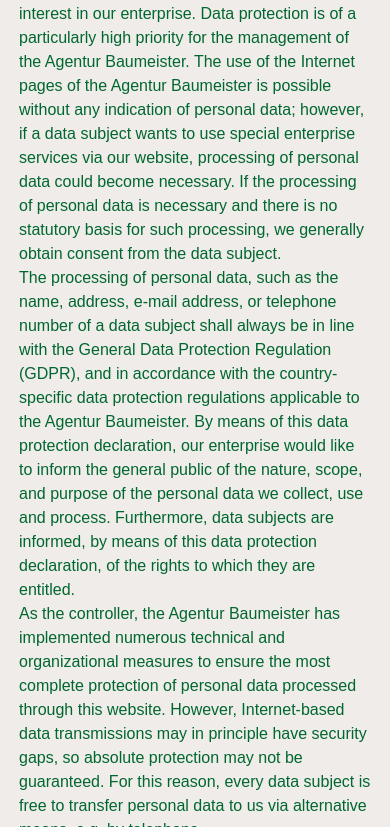
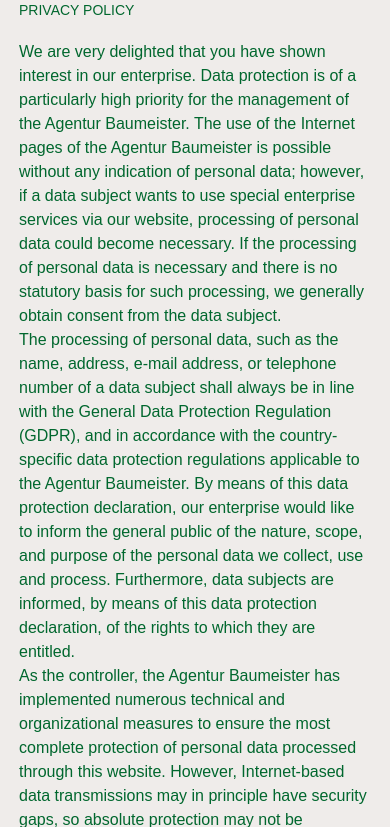
Before and after one commit to irumvag/The-gym-website-project, a website built with Vite: page dataprivacy.html in a window 390 px wide. Shown: the part 207-1034 px from the top of the page. Built offline with nearby package versions, Linux system fonts and the light colour scheme.

Commit message:
Fix: padding in mobile

```diff
--- a/src/style.css
+++ b/src/style.css
@@ -89,7 +89,7 @@
         @apply mt-[107px] ml-[9.5%] mr-[13.4%]  sm:ml-[16.06%] sm:mr-[9.65%] sm:mt-[166px] sm:text-[21px] leading-[22px] md:leading-[25px] lg:mt-[35.50%] lg:ml-[14%] lg:mr-[9%] lg:text-lg 1xl:leading-[25px] 2xl:text-[21px] lg:leading-[22px] font-light
     }
     .main-header{
-        @apply mx-[19px] md:ml-[58px] md:mr-[60px] lg:mx-[205px] pt-[93px]  md:pt-[155px] lg:pt-[206px] text-[#00672E];
+        @apply mx-[19px] md:ml-[58px] md:mr-[60px] lg:mx-[205px] pt-[155px]  md:pt-[155px] lg:pt-[206px] text-[#00672E];
     }
     .mark-sm{
         @apply marker:text-sm;
```
